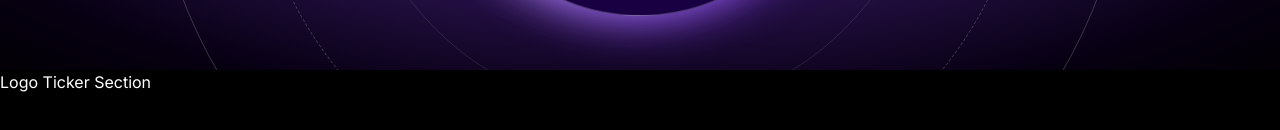
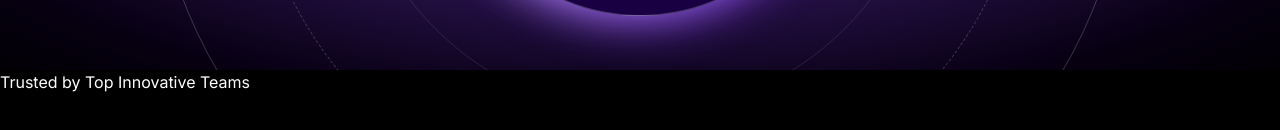
Before and after one commit to khushi4452/-AI_Saas, a Next.js app: page / in a window 1280 px wide. Shown: the part 494-624 px from the top of the page. Built offline with nearby package versions, Linux system fonts and the light colour scheme.

Commit message:
added content

```diff
--- a/src/sections/LogoTicker.tsx
+++ b/src/sections/LogoTicker.tsx
@@ -1,3 +1,11 @@
 export const LogoTicker = () =>{
-    return <div>Logo Ticker Section</div>;
+    return <section>
+        <div className="container">
+        <div>
+            <div>
+                Trusted by Top Innovative Teams
+            </div>
+        </div>
+        </div>
+    </section>
 };
```
